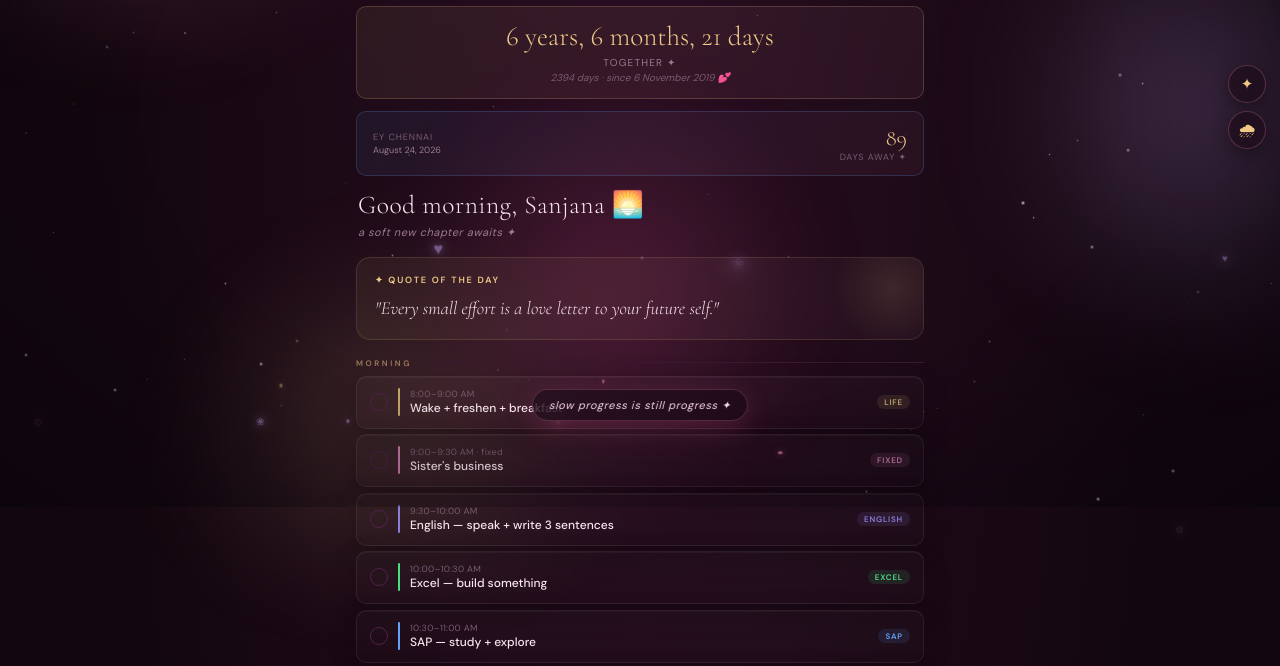
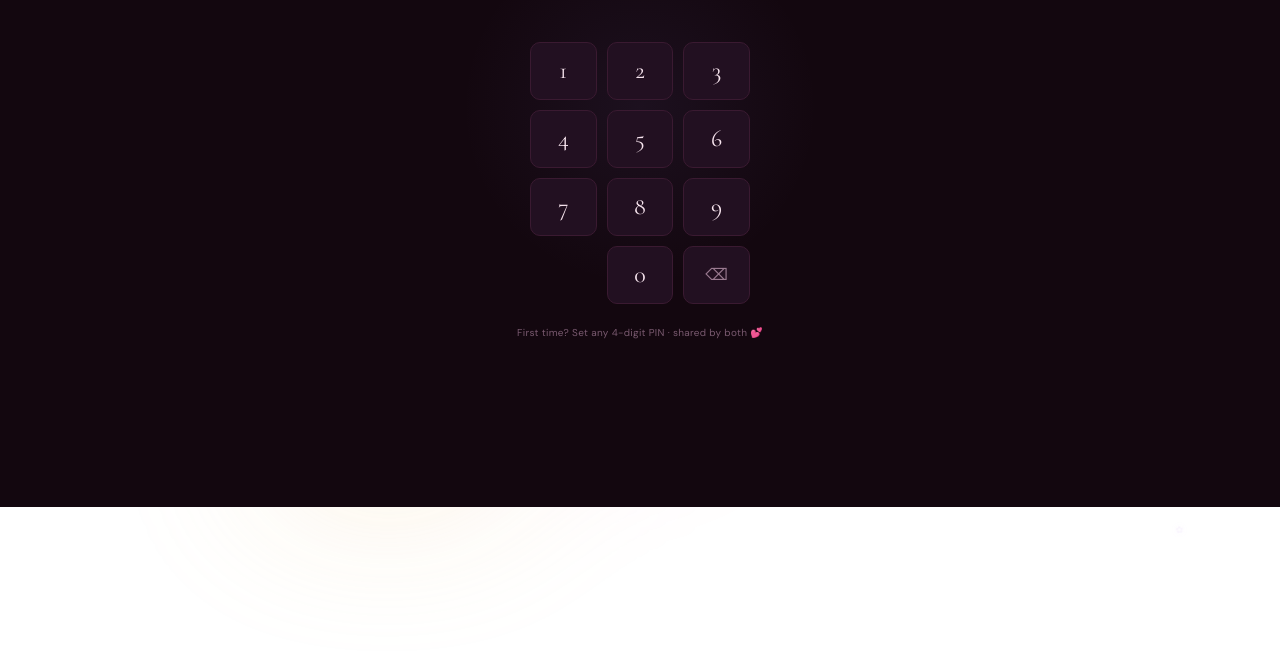
Before and after one commit to Sanju-11-09-2004/Velaris, a plain HTML site: page index.html in a window 1280 px wide. Shown: the part 293-959 px from the top of the page. After the commit the page ends 800 px from the top, so only its background shows below. Drawn offline with nearby package versions, Linux system fonts and the light colour scheme; no server answers.

Commit message:
Update index.html

```diff
--- a/index.html
+++ b/index.html
@@ -1083,7 +1083,6 @@ function unlock() {
   });
 }
 // PIN bypass — auto-unlock on load
-window.addEventListener('DOMContentLoaded',()=>setTimeout(unlock,50));
 const TODAY=new Date().toISOString().split('T')[0];
 const IS_WEEKEND=[0,6].includes(new Date().getDay());
 const EY_DATE=new Date('2026-08-24');
```
